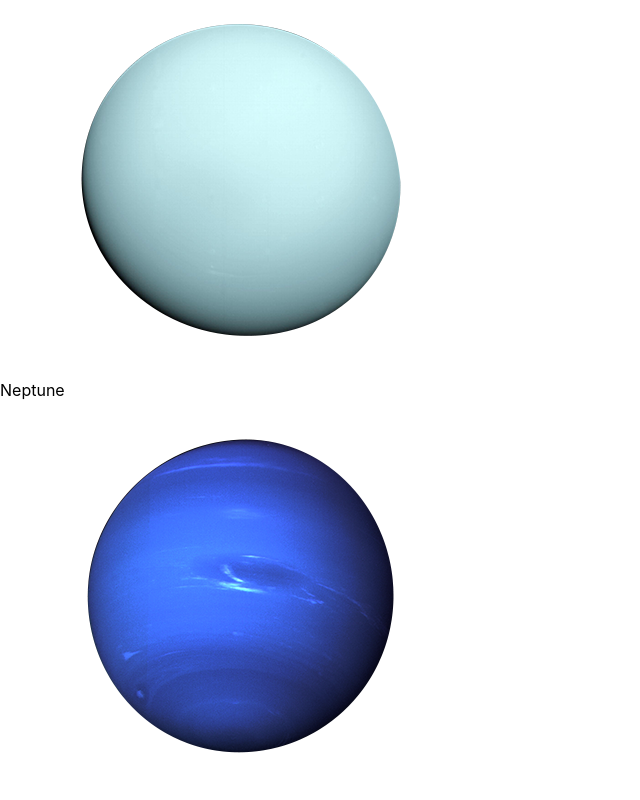
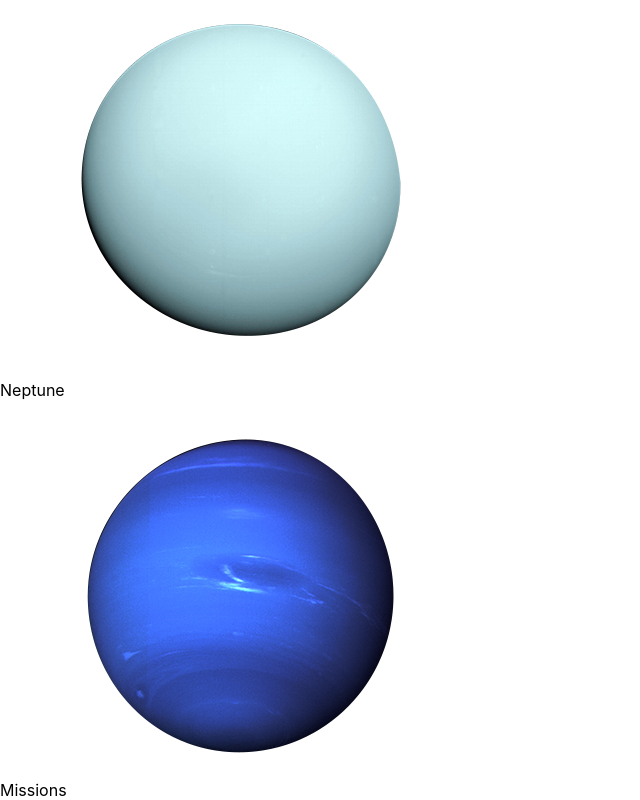
Before and after one commit to Alexandre-Lustosa-Escossio/solar-system-project, a React (Create React App) app: page / in a window 1280 px wide. Shown: the part 2703-3503 px from the top of the page, without its empty margins (0-640 px from the left). Built offline with nearby package versions, Linux system fonts and the light colour scheme.

Commit message:
feat: creates Missions component

```diff
--- a/src/App.js
+++ b/src/App.js
@@ -1,5 +1,6 @@
 import React from 'react'
 import Header from './components/Header'
+import Missions from './components/Missions'
 import SolarSystem from './components/SolarSystem'
 
 export default function App() {
@@ -7,6 +8,7 @@ export default function App() {
     <main>
       <Header />
       <SolarSystem />
+      <Missions />
     </main>
   )
 }
--- /dev/null
+++ b/src/components/Missions.jsx
@@ -0,0 +1,7 @@
+import React from 'react'
+
+export default function Missions() {
+  return (
+    <div>Missions</div>
+  )
+}
```
